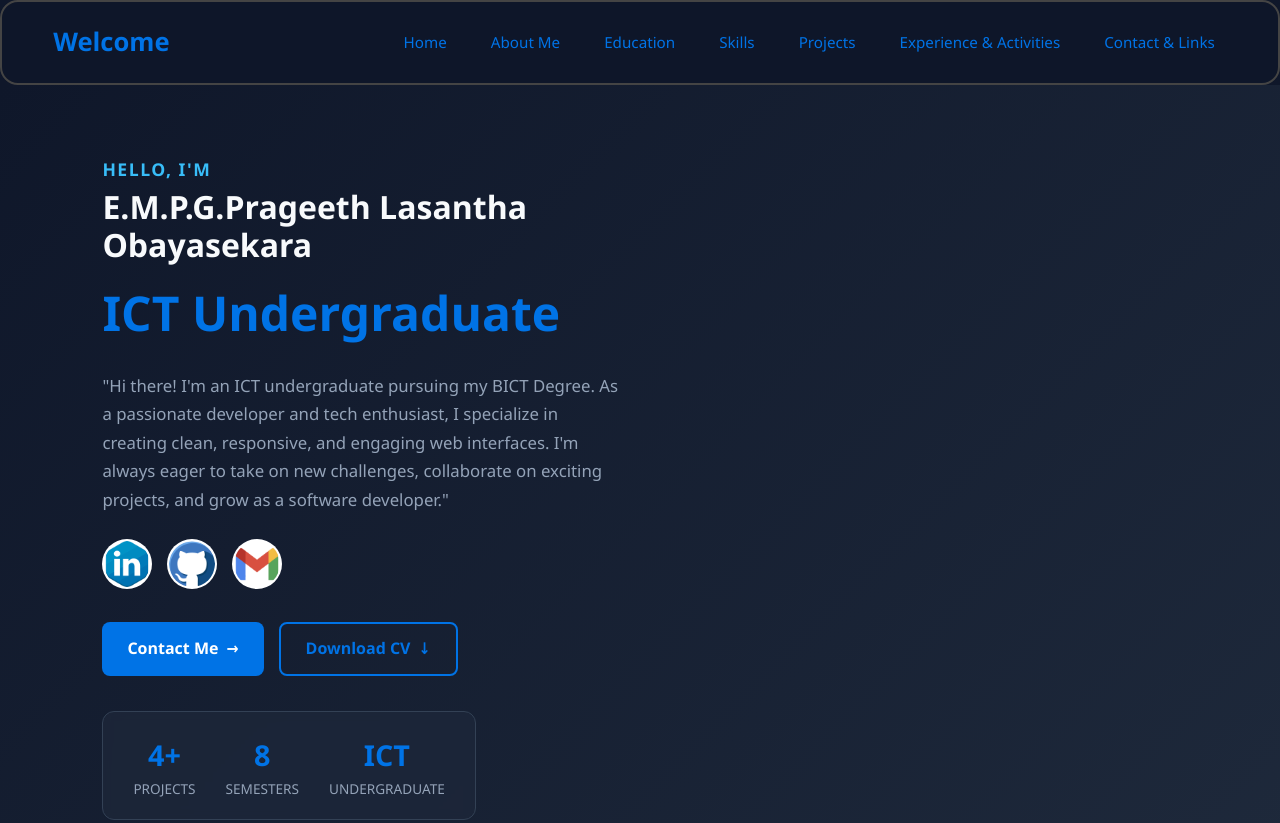
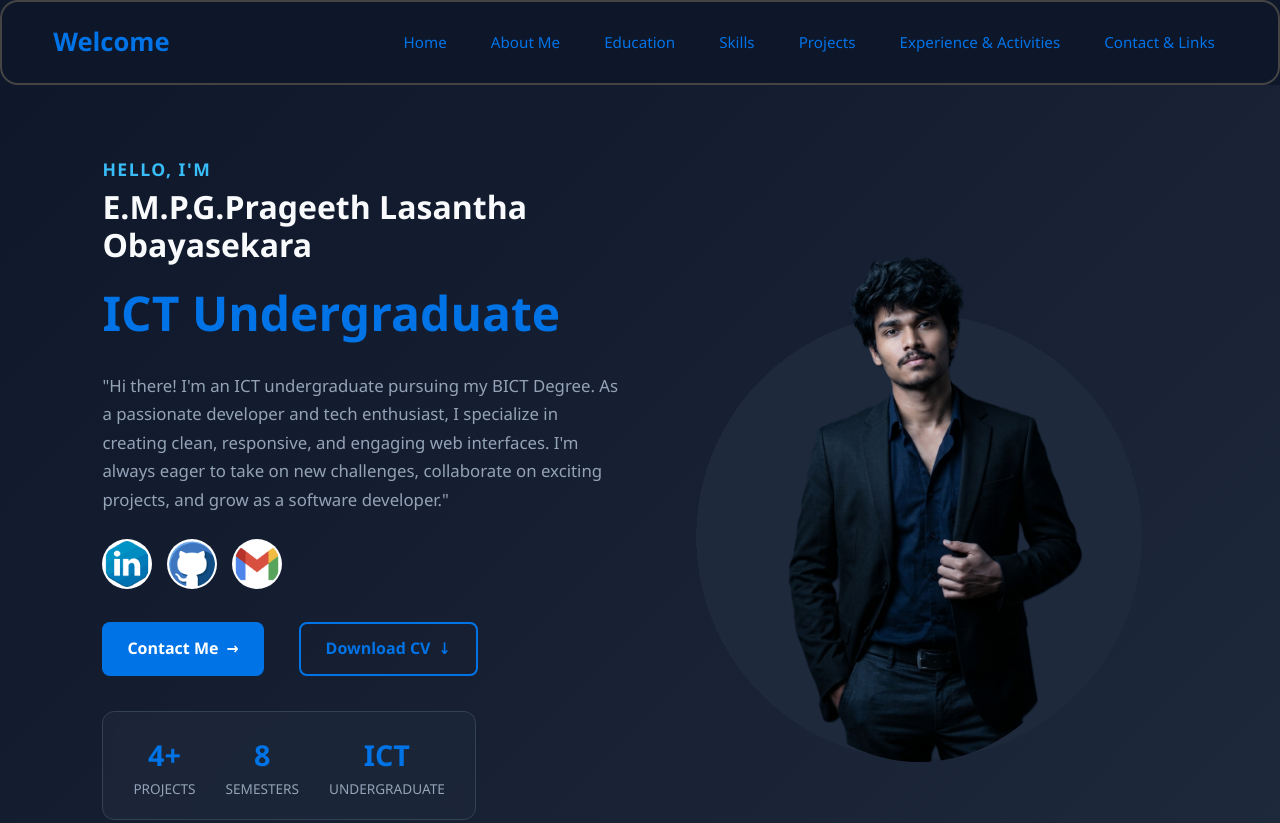
Before and after one commit to PLObayasekara/Personal-Portfolio, a plain HTML site: page CodeFiles/index.html in a window 1280 px wide. Shown: the top 823 px of the page. Drawn offline with Linux system fonts and the light colour scheme.

Commit message:
updated_Nov18

```diff
--- a/CodeFiles/index.html
+++ b/CodeFiles/index.html
@@ -79,8 +79,14 @@
                 </div>
             </div>
 
-            <div>
-                <!--Profile-->
+            <div class="profile">
+                <!--frofile-->
+                <div class="profile-portrait"></div>
+                <div class="portrait-placeholder">
+                    <span>
+                            <img src="Other_Files/images/profile-bgr.png" alt="Prageeth Lasantha - BICT Undergraduate" class="profile-image">
+                    </span>
+                </div>
             </div>
         </section>
 
--- a/CodeFiles/style.css
+++ b/CodeFiles/style.css
@@ -43,13 +43,33 @@ a { color: inherit; text-decoration: none; }
 }
 
 section {
-    scroll-margin-top: 70px; /* Header එකේ height එකට සමාන අගයක් මෙතැනට දෙන්න */
-    min-height: calc(100vh - 70px); /* Section එකක් screen එක පුරා පිරී පවතින සේ සකස් කිරීමට (Optional) */
+    scroll-margin-top: 70px;
+    min-height: calc(100vh - 70px);
     box-sizing: border-box;
 }
 
 html {
     scroll-behavior: smooth;
+}
+
+/*For Mobile & Tablet responsive Display*/
+@media (max-width: 850px) {
+    header {
+        flex-direction: column;
+        gap: 12px;
+        padding: 15px 5%;
+    }
+
+    header nav ul {
+        flex-wrap: wrap;
+        justify-content: center;
+        gap: 10px;
+    }
+
+    header nav ul li a {
+        font-size: 0.85rem;
+        padding: 4px 8px;
+    }
 }
 
 /* ==========================================
@@ -87,7 +107,7 @@ header nav ul{
 
 header nav ul li a{
     color: #f8fafc;
-    text-decoration: none; /* Underline ඉවත් කිරීමට */
+    text-decoration: none;
     font-weight: 500;
     font-size: 0.95rem;
     padding: 6px 12px;
@@ -102,26 +122,6 @@ header nav ul li a{
 header nav ul li a:hover{
     color: red;
     background-color: rgba(0, 115, 230, 0.1);
-}
-
-/*For Mobile & Tablet responsive Display*/
-@media (max-width: 850px) {
-    header {
-        flex-direction: column;
-        gap: 12px;
-        padding: 15px 5%;
-    }
-
-    header nav ul {
-        flex-wrap: wrap;
-        justify-content: center;
-        gap: 10px;
-    }
-
-    header nav ul li a {
-        font-size: 0.85rem;
-        padding: 4px 8px;
-    }
 }
 
 /* ==========================================
@@ -226,7 +226,7 @@ section h2 strong {
 /* Action Buttons (Contact Me & Download CV) */
 #home div:nth-of-type(1) > div:nth-of-type(2) {
     display: flex;
-    gap: 15px;
+    gap: 35px;
     margin-bottom: 35px;
 }
 
@@ -297,7 +297,35 @@ section h2 strong {
     flex: 1;
     display: flex;
     justify-content: center;
-    align-items: center;
+    align-items: end;
+}
+
+.profile {
+    min-height: 490px;
+    display: grid;
+    place-items: center;
+    position: relative;
+}
+
+.profile-portrait {
+    width: min(450px, 100%); aspect-ratio: 1; border-radius: 50%;
+    background: radial-gradient(circle, #1e293b 0 55%, #1e293b 50% 70%, transparent 70%);
+    position: absolute;
+}
+
+.portrait-placeholder {
+    width: min(450px, 78%); aspect-ratio: 3 / 4; position: relative; z-index: 1;
+    display: flex; flex-direction: column; align-items: center; justify-content: center;
+    color: #aaa; text-align: center;
+}
+
+.profile-image {
+    position: relative;
+    width: 100%;
+    height: 100%;
+    object-fit: cover;
+    border-radius: 50%; /* Optional: removes hard square edges if the image isn't pre-cropped */
+    z-index: 2;
 }
 
 /* ==========================================
```
Also changed, not shown: CodeFiles/Other_Files/images/profile-bgr.png (added), CodeFiles/Other_Files/images/profile-pic.png (added), CodeFiles/Other_Files/images/profile.png (added).
